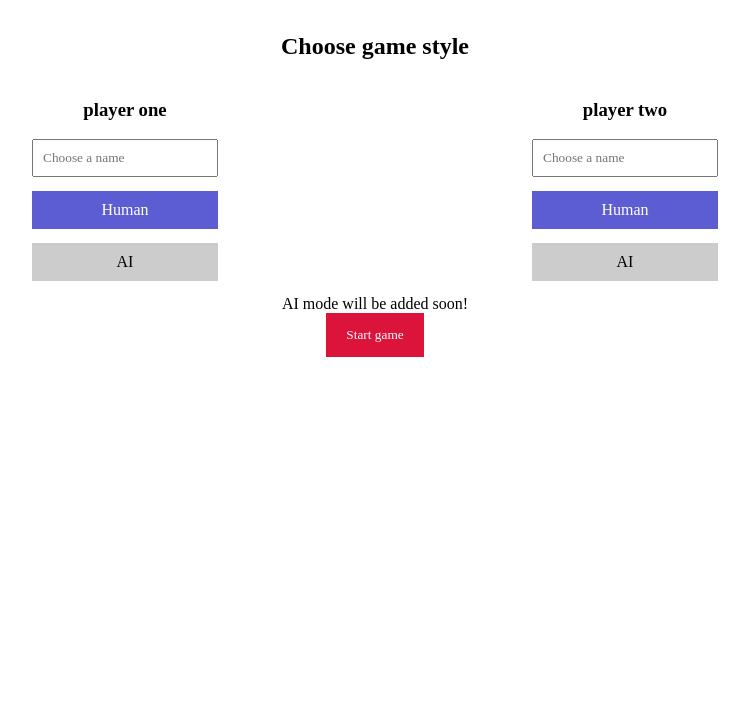
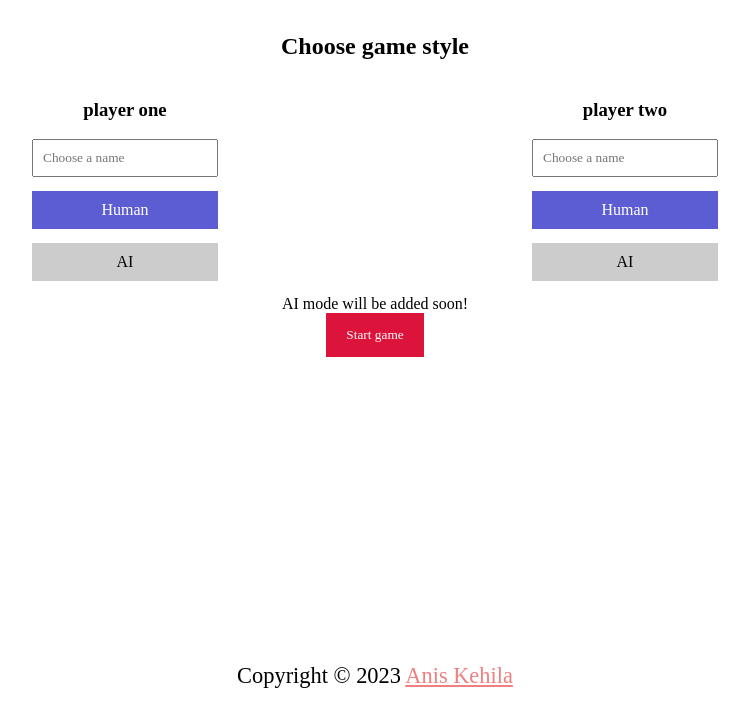
Before and after one commit to AnisKehila/TicTacToe, a plain HTML site: page index.html in a window 1280 px wide. Shown: the part 79-800 px from the top of the page, without its empty margins (265-1014 px from the left). Drawn offline with Linux system fonts and the light colour scheme.

Commit message:
add footer

```diff
--- a/index.html
+++ b/index.html
@@ -55,6 +55,17 @@
             <button id="quit">Go Home</button>
         </div>
     </div>
+    <footer>
+        <p>
+            Copyright ©
+            <script>
+                document.write(new Date().getFullYear())
+            </script>
+            <a href="https://github.com/AnisKehila" target="_blank">
+                Anis Kehila
+            </a>
+        </p>
+    </footer>
     <script src="./src/main.js"></script>
 </body>
 </html>
--- a/src/style.css
+++ b/src/style.css
@@ -209,3 +209,13 @@ input {
     align-items: center;
     cursor: pointer;
 }
+footer {
+    position: absolute;
+    bottom: 10px;
+    left: 50%;
+    transform: translateX(-50%);
+    font-size: 1.4rem;
+}
+footer a {
+    color: lightcoral;
+}
```
